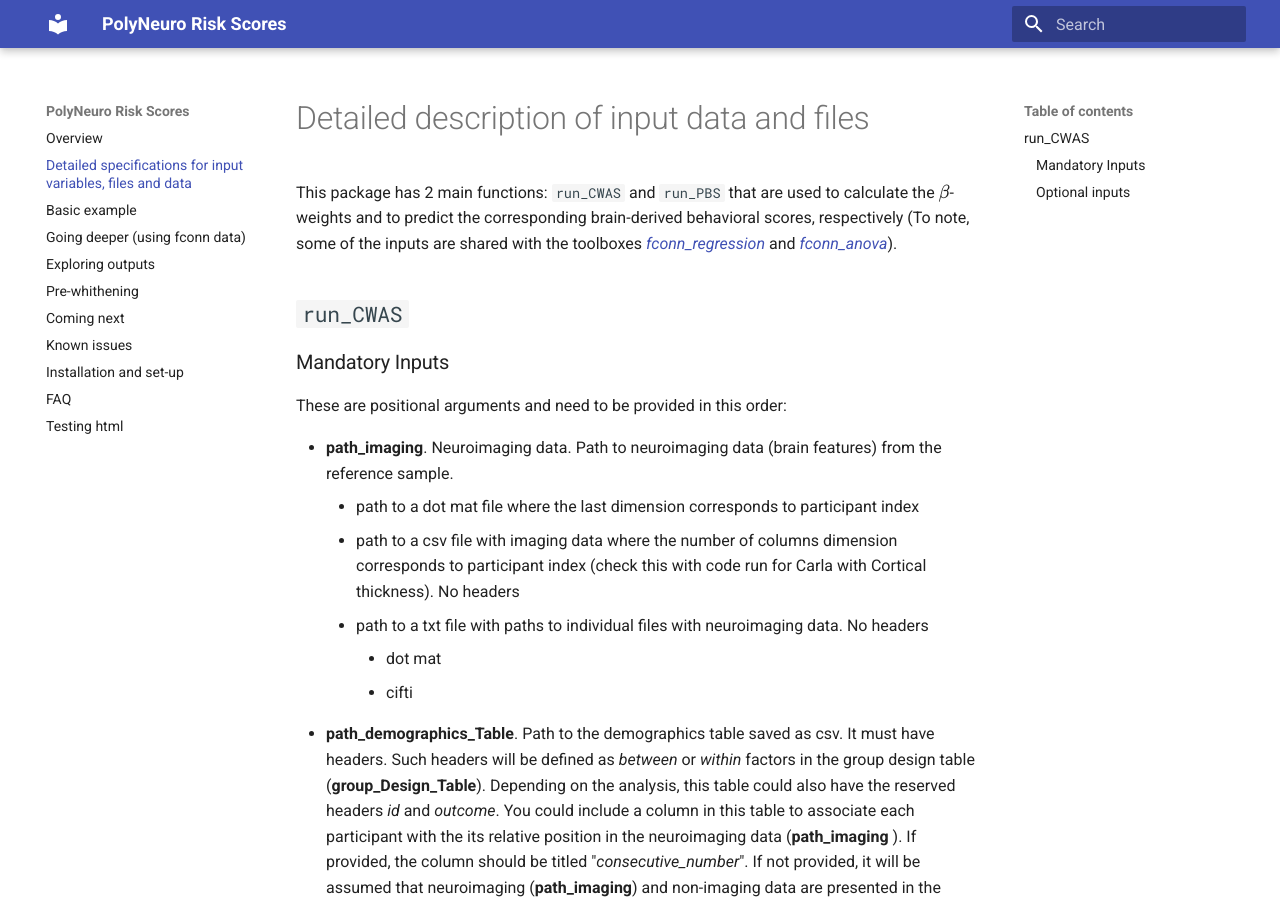
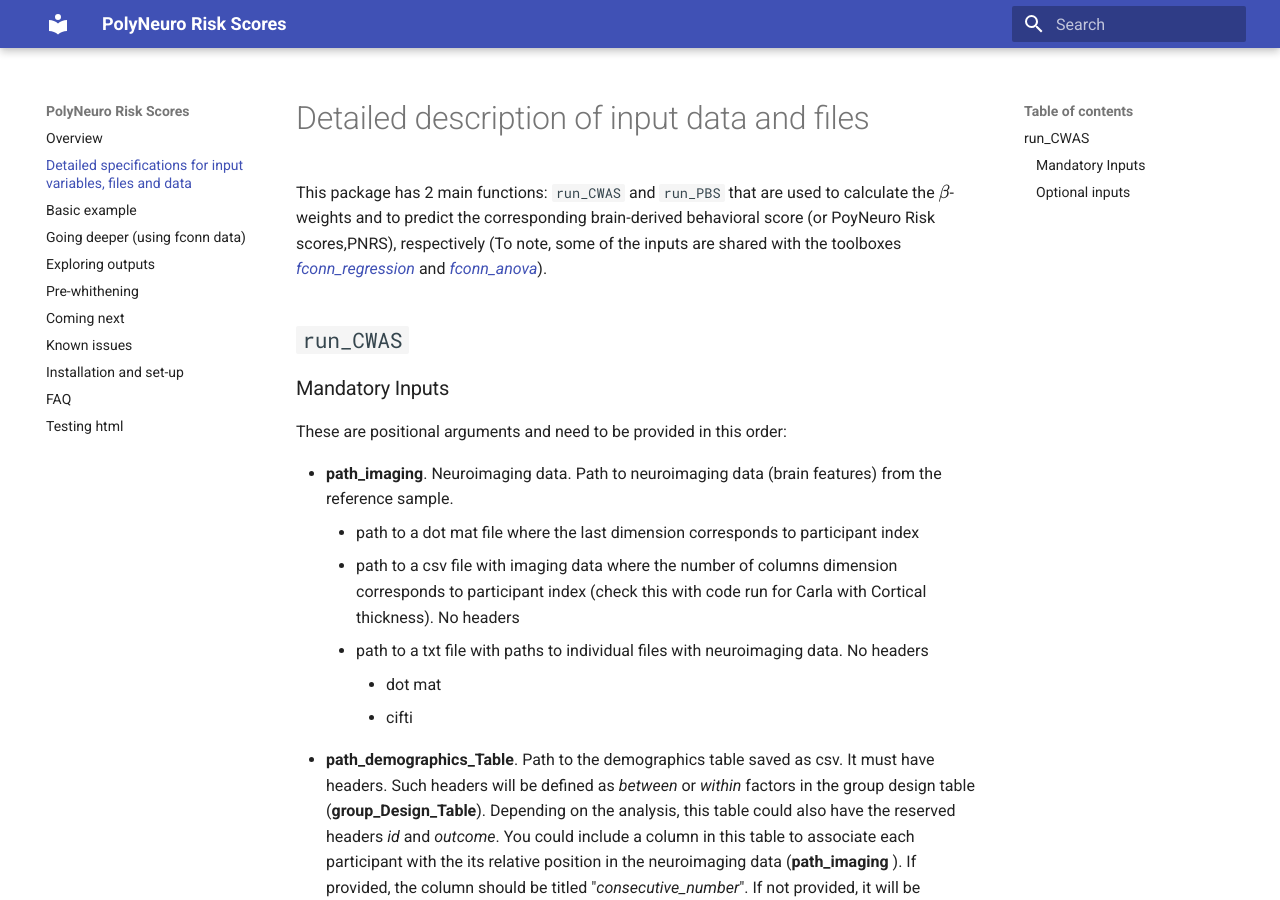
Before and after one commit to omiranda/polyneuro_risk_score, an MkDocs documentation site: the page built from docs/detailed_description.md, in a window 1280 px wide and 900 px high. Built offline with MkDocs 1.6.1 and Material for MkDocs 9.7.7, drawn with Linux system fonts in a browser that asks for light colours; formulas are drawn with MathJax 3; old or Windows-style settings are respelled for this version of MkDocs.

Commit message:
Update detailed_description.md

```diff
--- a/docs/detailed_description.md
+++ b/docs/detailed_description.md
@@ -2,7 +2,7 @@
         src="https://cdnjs.cloudflare.com/ajax/libs/mathjax/2.7.0/MathJax.js?config=TeX-AMS_CHTML"></script>
 # Detailed description of input data and files
 
-This package has 2 main functions: `run_CWAS` and `run_PBS` that are used to calculate the \\( \beta\\)-weights and to predict the corresponding brain-derived behavioral scores, respectively (To note, some of the inputs are shared with the toolboxes [*fconn_regression*](https://fconn-regression.readthedocs.io/en/latest/) and [*fconn_anova*](https://fconn-anova.readthedocs.io/en/latest/)).
+This package has 2 main functions: `run_CWAS` and `run_PBS` that are used to calculate the \\( \beta\\)-weights and to predict the corresponding brain-derived behavioral score (or PoyNeuro Risk scores,PNRS), respectively (To note, some of the inputs are shared with the toolboxes [*fconn_regression*](https://fconn-regression.readthedocs.io/en/latest/) and [*fconn_anova*](https://fconn-anova.readthedocs.io/en/latest/)).
 
 
 ## `run_CWAS`
```
